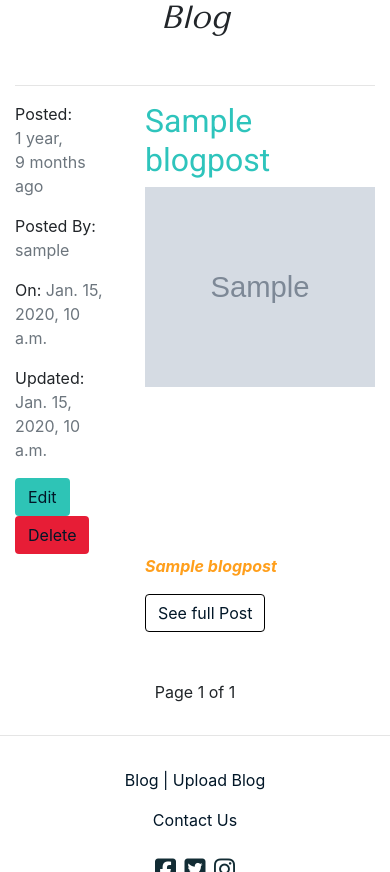
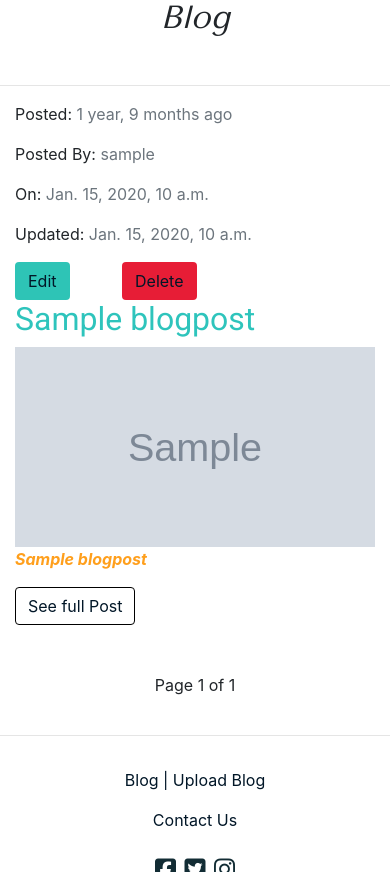
Before and after one commit to Code-Institute-Submissions/sound-store-ms4, a Django app: page /blog/ in a window 390 px wide. Shown: the part 73-945 px from the top of the page. Run offline with Django 3.2, Linux system fonts and the light colour scheme; a user stored in the database is signed in; tables that the repository leaves empty hold one stand-in row (values such as "Sample post"); grey boxes marked "Sample" are stand-in pictures; some libraries are stand-ins or nearby versions; some web fonts are replaced.

Commit message:
Ensure responsiveness of blog.html by testing it using chrome developer tools

```diff
--- a/blog/templates/blog/blog.html
+++ b/blog/templates/blog/blog.html
@@ -24,10 +24,10 @@
 </div>
 
 {% for blog in blog_list %} <!--for blog in blogs-->
+<hr>
 <div class="container">
-    <hr>
     <div class="row">
-        <div class="col-4">
+        <div class="col-xs-12 col-sm-4">
              <p>Posted: <span class="text-muted">{{ blog.blog_created | timesince}} ago</span></p>
              <p>Posted By: <span class="text-muted">{{ blog.blog_author }}</span></p>
              <p>On: <span class="text-muted">{{ blog.blog_created }}</span></p>
@@ -39,7 +39,7 @@
             </div>
              {% endif %}
          </div>
-         <div class="col-8">
+         <div class="col-xs-12 col-sm-8">
              <h3 class="blog-title">{{ blog.blog_title }}</h3>
              {% if blog.blog_image %}
                 <img src="{{ blog.blog_image_url }}" alt="{{ blog.blog_title }}" class="blog-image">
@@ -50,8 +50,8 @@
     </div>
 
     <div class="row">
-        <div class="col-4"></div>
-        <div class="col-8 head-container">
+        <div class="col-xs-12 col-sm-4"></div>
+        <div class="col-xs-12 col-sm-8 head-container">
             <p class="blog-description "><strong><i>{{ blog.blog_heading }}</i></strong></p>
             <a href="{% url 'full_post' blog.id %}" class="btn btn-links">See full Post</a>
         </div>
@@ -70,13 +70,8 @@
 <span class="ml-2 mr-2">Page {{ blog_list.number }} of {{ blog_list.paginator.num_pages }}</span>
 
 {% if blog_list.has_next %}
-  <a class="pagination-links-alt mr-2" href="?page={{ blog_list.next_page_number }}">Next Page</a>
+  <a class="pagination-links-alt mr-2" href="?page={{ blog_list.next_page_number }}">Next</a>
   <a class="pagination-links" href="?page={{ blog_list.paginator.num_pages }}">Last &raquo</a>
 {% endif %}
 </div>
 {% endblock %}
-
-
-{% block postloadjs %}
-    <script src="{% static 'blog/js/blog.js' %}"></script>
-{% endblock %}
--- a/static/css/base.css
+++ b/static/css/base.css
@@ -677,8 +677,8 @@ body {
 }
 
 @media (max-width: 990px) {
-.mob-container {
-    margin-top: 3rem;
+  .mob-container {
+      margin-top: 3rem;
   }
 
   .headings {
@@ -695,6 +695,11 @@ body {
 
   .edit-form {
     width: 100%;
+}
+
+.blog-container {
+    display: flex;
+    flex-direction: column;
 }
 }
 
```
Also changed, not shown: blog/static/blog/js/blog.js (added).
